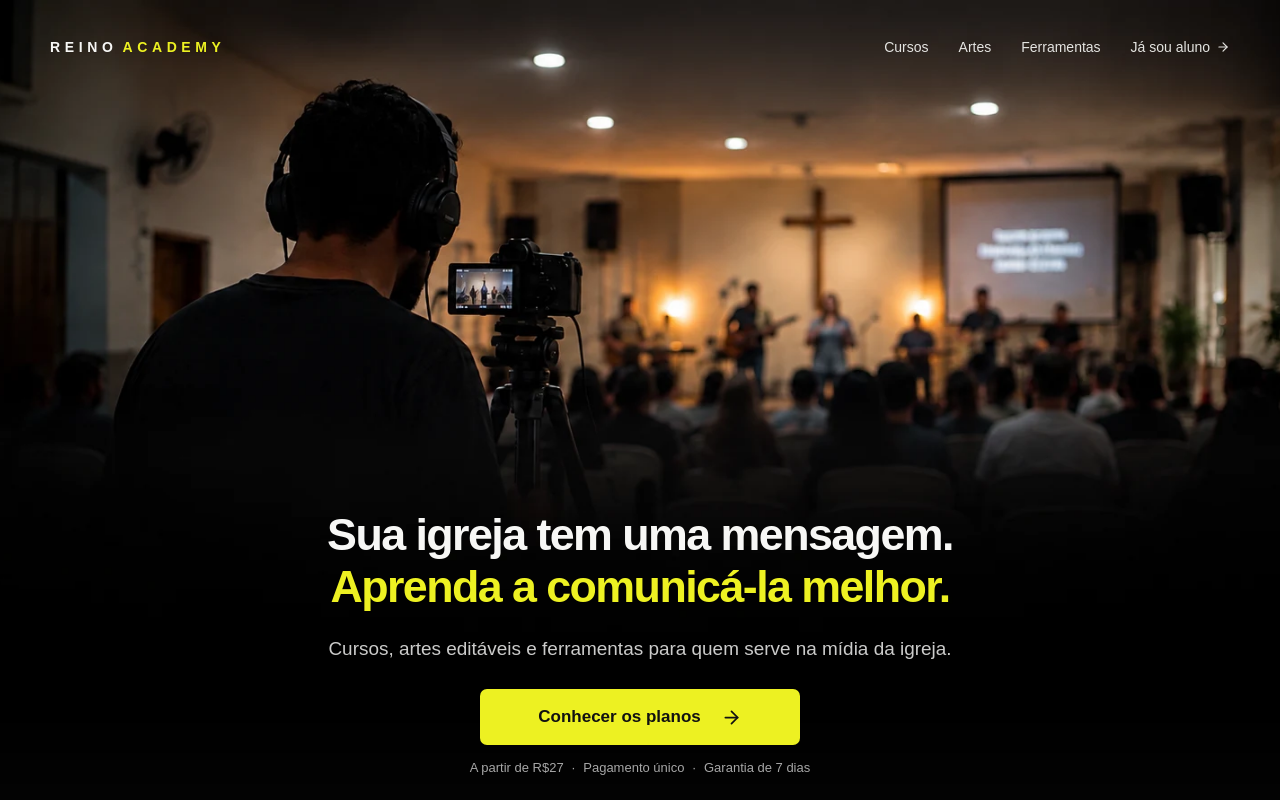
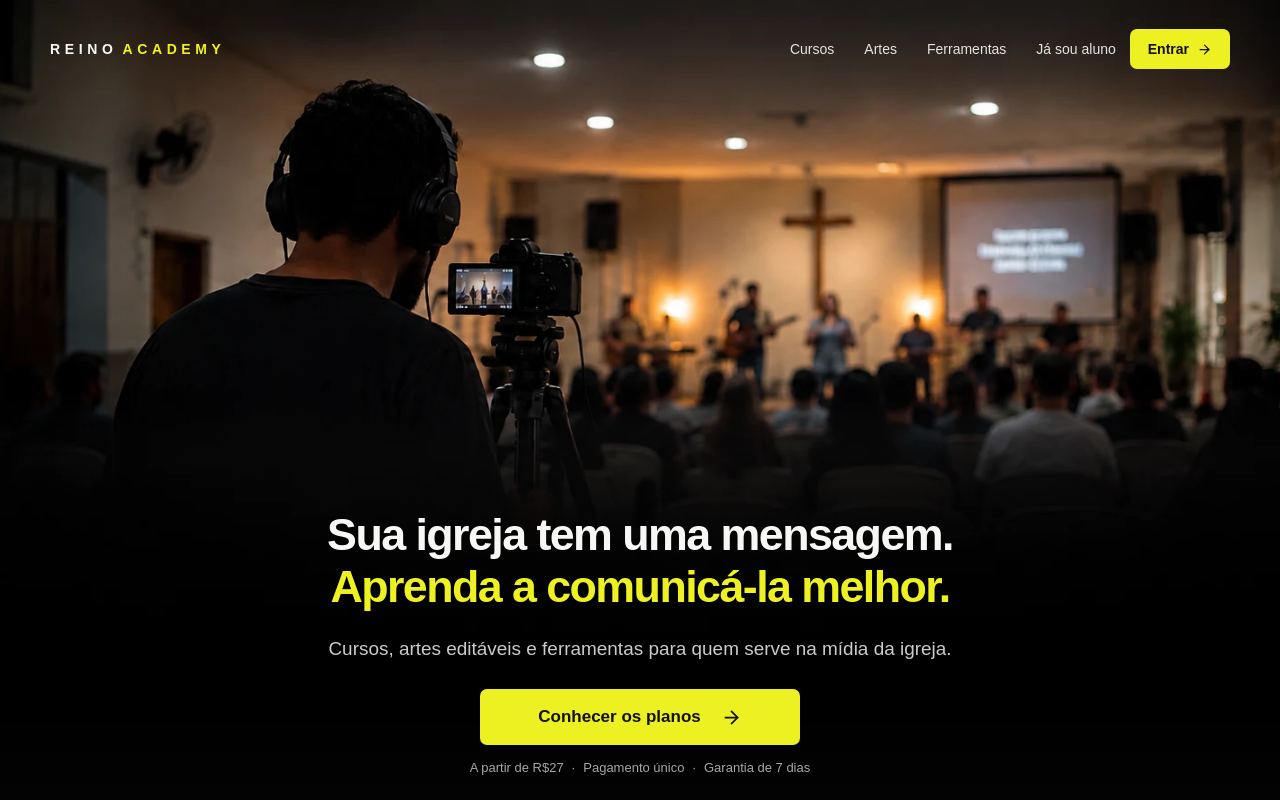
Before and after one commit to ThaleszCodes/Reino-Academy, a React (Vite) app: page / in a window 1280 px wide. Shown: the top 800 px of the page. Built offline with nearby package versions, Linux system fonts and the light colour scheme; a web font is replaced by a local one.

Commit message:
Add yellow login button beside student access in landing header

```diff
--- a/src/Landing.tsx
+++ b/src/Landing.tsx
@@ -32,7 +32,7 @@ export default function Landing() {
       <img className="lp-backdrop" src="/banners/lp-hero.webp" alt="" fetchPriority="high" />
       <header className="lp-header">
         <a className="lp-wordmark" href="/" aria-label="Reino Academy, início">REINO<span>ACADEMY</span></a>
-        <nav aria-label="Navegação da página"><a href="#cursos">Cursos</a><a href="#artes">Artes</a><a href="#ferramentas">Ferramentas</a><a href="/login">Já sou aluno <ArrowRight size={14}/></a></nav>
+        <nav aria-label="Navegação da página"><a href="#cursos">Cursos</a><a href="#artes">Artes</a><a href="#ferramentas">Ferramentas</a><span className="lp-student-access"><a className="lp-student-label" href="/login">Já sou aluno</a><a className="lp-login-button" href="/login">Entrar <ArrowRight size={15} aria-hidden="true"/></a></span></nav>
       </header>
       <main className="lp-hero-copy" id="conteudo">
         <h1 id="lp-title">Sua igreja tem uma mensagem.<br/><span>Aprenda a comunicá-la melhor.</span></h1>
--- a/src/landing.css
+++ b/src/landing.css
@@ -60,3 +60,9 @@
 @media(min-width:761px) and (max-width:1100px){.lp-pricing{padding-inline:35px}.lp-offers{gap:15px}.lp-offer{padding:19px}.lp-offer h3{font-size:27px}.lp-offer-description{font-size:14px;min-height:63px}.lp-offer-price>strong{font-size:66px}.lp-offer li{font-size:13px;gap:8px}.lp .lp-offer-cta{font-size:14px}}
 @media(max-width:760px){.lp-pricing{padding:45px 24px 50px;scroll-margin-top:20px}.lp-pricing h2{font-size:32px}.lp-pricing .lp-section-intro>p:last-child{font-size:16px}.lp-offers{grid-template-columns:1fr;gap:26px;margin:34px auto 0;max-width:480px}.lp-offer{padding:22px 25px 27px}.lp-offer-label{height:22px;margin-bottom:10px}.lp-offer:not(.lp-offer-featured) .lp-offer-label{display:none}.lp-offer h3{font-size:31px}.lp-offer-description{min-height:0;font-size:16px}.lp-offer-price>strong{font-size:72px}.lp-offer li{font-size:15px}.lp-offer ul{margin-bottom:28px}.lp-pricing-trust{flex-direction:column;gap:15px;font-size:13px}.lp-pricing-trust>a{border:0;padding:0;gap:7px;flex-wrap:wrap;justify-content:center}.lp-access-note{font-size:12px}.lp-pricing::before{inset:-230px -100px -80px;background:radial-gradient(ellipse 330px 480px at 0% 270px,rgba(237,241,34,.11),rgba(237,241,34,.025) 46%,transparent 78%)}}
 @media(prefers-reduced-motion:reduce){.lp .lp-cta-premium::after{animation:none;opacity:0}.lp .lp-offer-cta:hover{transform:none}}
+
+.lp-student-access{display:inline-flex;align-items:center;gap:14px}
+.lp-header nav .lp-login-button{background:var(--lp-yellow);color:#111;min-height:40px;padding:10px 17px;border:1px solid transparent;border-radius:7px;font-weight:700;gap:8px;white-space:nowrap;transition:background .18s}
+.lp-header nav .lp-login-button:hover{background:#f8fb62;color:#111}
+@media(max-width:760px){.lp-header nav .lp-student-access>a{display:inline-flex}.lp-student-access{gap:9px}.lp-header nav .lp-student-label{font-size:11px}.lp-header nav .lp-login-button{min-height:40px;padding:9px 12px;font-size:12px}.lp-header{gap:10px}}
+@media(max-width:360px){.lp-header{width:calc(100% - 28px)}.lp-wordmark{font-size:10px;letter-spacing:.14em}.lp-student-access{gap:7px}.lp-header nav .lp-login-button{padding-inline:9px}}
```
